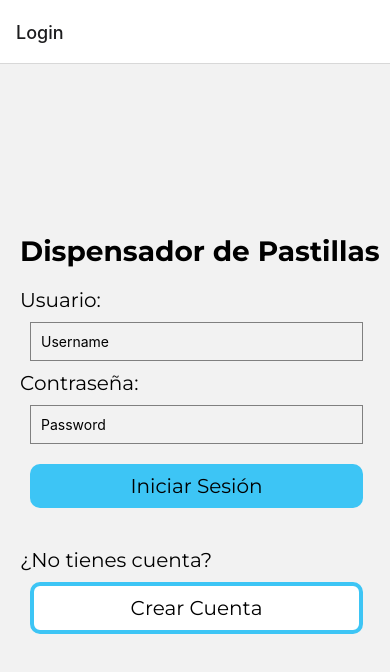
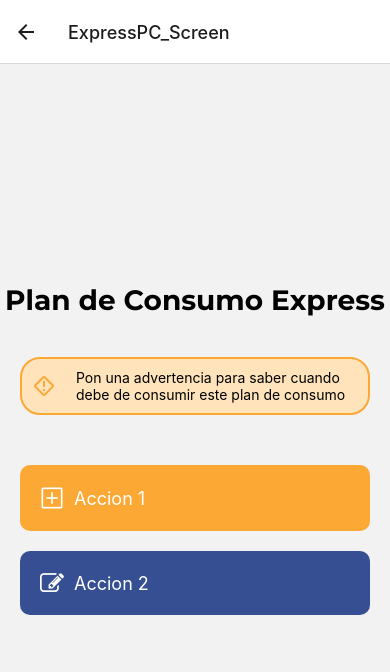
Before and after one commit to AreMunoz/Dispensador-de-Pastillas-con-React, a React Native app: screen /ExpressPC_Screen in a window 390 px wide. Shown: the top 672 px of the page. Built offline with nearby package versions, Linux system fonts and the light colour scheme.

Commit message:
botones de PC Express

```diff
--- a/Navigation.tsx
+++ b/Navigation.tsx
@@ -13,6 +13,7 @@ import SignInScreen from './screens/SignInScreen'
 import ModificarPC_Screen from './screens/ModificarPC_Screen';
 import EliminarPC_Screen from './screens/EliminarPC_Screen';
 import BottomTab from './screens/BottomTab';
+import ExpressPC_Screen from './screens/ExpressPC_Screen';
 const Stack = createStackNavigator<RootStackParamList>();
 
 const Navigation = () => {
@@ -28,6 +29,7 @@ const Navigation = () => {
         <Stack.Screen name="EliminarPC_Screen" component={EliminarPC_Screen} />
         <Stack.Screen name="SignInScreen" component={SignInScreen} />
         <Stack.Screen name="ModificarPC_Screen" component={ModificarPC_Screen} />
+        <Stack.Screen name="ExpressPC_Screen" component={ExpressPC_Screen} />
 
       </Stack.Navigator>
 
--- a/routes.d.ts
+++ b/routes.d.ts
@@ -11,6 +11,7 @@ export type RootStackParamList = {
     HistorialScreen: undefined;
     VincularDispScreen: undefined;
     ModificarPC_Screen: undefined;
+    ExpressPC_Screen: undefined;
 
 };
 
--- a/screens/BottomTab.tsx
+++ b/screens/BottomTab.tsx
@@ -1,25 +1,33 @@
-import React from 'react';
-import { View, Text, Button, StyleSheet } from 'react-native';
-import { NavigationContainer } from '@react-navigation/native';
-import { BottomTabScreenProps, createBottomTabNavigator } from '@react-navigation/bottom-tabs';
-import { StackScreenProps } from '@react-navigation/stack';
-import { RootStackParamList } from '../routes';
-import { RootTapParamList } from '../routes';
-import { Feather, Ionicons, FontAwesome5, Entypo } from "@expo/vector-icons"
-import HomeSection from './tabs/HomeTab';
-import MasInfo from './tabs/MasInfo';
-import DispositivoTab from './tabs/DispositivoTab';
-import HistorialSection from './tabs/HistorialTab';
+import React from "react";
+import { View, Text, Button, StyleSheet } from "react-native";
+import { NavigationContainer } from "@react-navigation/native";
+import {
+  BottomTabScreenProps,
+  createBottomTabNavigator,
+} from "@react-navigation/bottom-tabs";
+import { StackScreenProps } from "@react-navigation/stack";
+import { RootStackParamList } from "../routes";
+import { RootTapParamList } from "../routes";
+import { Feather, Ionicons, FontAwesome5, Entypo } from "@expo/vector-icons";
+import HomeSection from "./tabs/HomeTab";
+import MasInfo from "./tabs/MasInfo";
+import DispositivoTab from "./tabs/DispositivoTab";
+import HistorialSection from "./tabs/HistorialTab";
 
-
-type HomeScreenProps = BottomTabScreenProps<RootTapParamList, 'HomeTab'>;
-type MasInfoSectionProps = BottomTabScreenProps<RootTapParamList, 'MasInfo'>;
-type DispositivoTabProps = BottomTabScreenProps<RootTapParamList, 'DispositivoTab'>;
-type HistorialSectionProps = BottomTabScreenProps<RootTapParamList, 'HistorialTab'>;
+type HomeScreenProps = BottomTabScreenProps<RootTapParamList, "HomeTab">;
+type MasInfoSectionProps = BottomTabScreenProps<RootTapParamList, "MasInfo">;
+type DispositivoTabProps = BottomTabScreenProps<
+  RootTapParamList,
+  "DispositivoTab"
+>;
+type HistorialSectionProps = BottomTabScreenProps<
+  RootTapParamList,
+  "HistorialTab"
+>;
 
 function HomeTab({ navigation, route }: HomeScreenProps) {
   return (
-    <View style={{ flex: 1, justifyContent: 'center', alignItems: 'center' }}>
+    <View style={{ flex: 1, justifyContent: "center", alignItems: "center" }}>
       <HomeSection onPress={() => console.log("funciona home tab")} />
     </View>
   );
@@ -27,7 +35,7 @@ function HomeTab({ navigation, route }: HomeScreenProps) {
 
 function HistorialTab({ navigation, route }: HistorialSectionProps) {
   return (
-    <View style={{ flex: 1, justifyContent: 'center', alignItems: 'center' }}>
+    <View style={{ flex: 1, justifyContent: "center", alignItems: "center" }}>
       <HistorialSection onPress={() => console.log("funciona historial tab")} />
     </View>
   );
@@ -35,14 +43,16 @@ function HistorialTab({ navigation, route }: HistorialSectionProps) {
 
 function DispositivoSection({ navigation, route }: DispositivoTabProps) {
   return (
-    <View style={{ flex: 1, justifyContent: 'center', alignItems: 'center' }}>
-      <DispositivoTab onPress={() => console.log("funciona el tab del dipositivo")} />
+    <View style={{ flex: 1, justifyContent: "center", alignItems: "center" }}>
+      <DispositivoTab
+        onPress={() => console.log("funciona el tab del dipositivo")}
+      />
     </View>
   );
 }
 function MasInfoSection({ navigation, route }: MasInfoSectionProps) {
   return (
-    <View style={{ flex: 1, justifyContent: 'center', alignItems: 'center' }}>
+    <View style={{ flex: 1, justifyContent: "center", alignItems: "center" }}>
       <MasInfo onPress={() => console.log("funciona mas info")} />
     </View>
   );
@@ -51,14 +61,50 @@ function MasInfoSection({ navigation, route }: MasInfoSectionProps) {
 const Tab = createBottomTabNavigator<RootTapParamList>();
 function BottomTab() {
   return (
-
-    <Tab.Navigator initialRouteName='HistorialTab' screenOptions={{
-      tabBarActiveTintColor: "#65B741"
-    }}>
-      <Tab.Screen name="HomeTab" component={HomeTab} options={{ tabBarIcon: ({ size, color }) => <Feather name='home' size={size} color={color} />, title: "Holi" }} />
-      <Tab.Screen name="HistorialTab" component={HistorialTab} options={{ tabBarIcon: ({ size, color }) => <FontAwesome5 name='history' size={size} color={color} /> }} />
-      <Tab.Screen name="DispositivoTab" component={DispositivoSection} options={{ tabBarIcon: ({ size, color }) => <Ionicons name='hardware-chip-outline' size={size} color={color} /> }} />
-      <Tab.Screen name="MasInfo" component={MasInfoSection} options={{ tabBarIcon: ({ size, color }) => <Entypo name='dots-three-horizontal' size={size} color={color} /> }} />
+    <Tab.Navigator
+      initialRouteName="HistorialTab"
+      screenOptions={{
+        tabBarActiveTintColor: "#65B741",
+      }}
+    >
+      <Tab.Screen
+        name="HomeTab"
+        component={HomeTab}
+        options={{
+          tabBarIcon: ({ size, color }) => (
+            <Feather name="home" size={size} color={color} />
+          ),
+          title: "Home",
+        }}
+      />
+      <Tab.Screen
+        name="HistorialTab"
+        component={HistorialTab}
+        options={{
+          tabBarIcon: ({ size, color }) => (
+            <FontAwesome5 name="history" size={size} color={color} />
+          ),
+          title: "Historial",
+        }}
+      />
+      <Tab.Screen
+        name="DispositivoTab"
+        component={DispositivoSection}
+        options={{
+          tabBarIcon: ({ size, color }) => (
+            <Ionicons name="hardware-chip-outline" size={size} color={color} />
+          ), title: "Dispositivo",
+        }}
+      />
+      <Tab.Screen
+        name="MasInfo"
+        component={MasInfoSection}
+        options={{
+          tabBarIcon: ({ size, color }) => (
+            <Entypo name="dots-three-horizontal" size={size} color={color} />
+          ), title: "Mas Información",
+        }}
+      />
     </Tab.Navigator>
   );
 }
--- a/screens/ConsultarPC_Screen.tsx
+++ b/screens/ConsultarPC_Screen.tsx
@@ -141,7 +141,7 @@ const ConsultarPC_Screen = ({ navigation }: ConsultarPCScreenProps) => {
 
 
 
-            <TouchableOpacity style={[styles.formatoButton, styles.buttonRegresar]}>
+            <TouchableOpacity style={[styles.formatoButton, styles.buttonRegresar]} onPress={() => navigation.navigate('GestionarPlanConsumo' as never)}>
                 <Ionicons name="return-up-back" size={24} color={'white'} />
                 <Text style={styles.buttonText}>Regresar</Text>
             </TouchableOpacity>
--- a/screens/EliminarPC_Screen.tsx
+++ b/screens/EliminarPC_Screen.tsx
@@ -50,7 +50,7 @@ const EliminarPC_Screen = ({ navigation } : EliminarPCScreenProps) => {
                 <Text style={styles.buttonText}>Eliminar Plan de Consumo</Text>
             </TouchableOpacity>
 
-            <TouchableOpacity style={[styles.button, styles.buttonRegresar]}>
+            <TouchableOpacity style={[styles.button, styles.buttonRegresar]} onPress={() => navigation.navigate('GestionarPlanConsumo' as never)}>
                 <Ionicons name="return-up-back" size={24} color={'white'} />
                 <Text style={styles.buttonText}>Regresar</Text>
             </TouchableOpacity>
--- /dev/null
+++ b/screens/ExpressPC_Screen.tsx
@@ -0,0 +1,141 @@
+import React from "react";
+import { View, Text, Button, StyleSheet, TouchableOpacity } from "react-native";
+import { useNavigation, useRoute } from "@react-navigation/native";
+import { StackScreenProps } from "@react-navigation/stack";
+import { RootStackParamList } from "../routes";
+import {
+  AntDesign,
+  FontAwesome,
+  MaterialCommunityIcons,
+} from "@expo/vector-icons";
+import colors from "./src/colors";
+
+//<Button title="HomeTab" onPress={() => handleAction('HomeScreen')} />
+//<Button title='HistorialTab' onPress={() => handleAction('HistorialTab')}/>
+
+type ExpressPC_Props = StackScreenProps<RootStackParamList, "ExpressPC_Screen">;
+
+const ExpressPC = ({ navigation, route }: ExpressPC_Props) => {
+  // Función para manejar la acción
+  const handleAction = (action: string) => {
+    if (action === "crear") {
+      // Realizar la lógica para crear un plan de consumo
+      navigation.navigate("FormScreenCrearPM");
+    } else if (action === "modificar") {
+      // Realizar la lógica para modificar un plan de consumo
+      navigation.navigate("ModificarPC_Screen");
+    } else if (action === "consultar") {
+      // Realizar la lógica para consultar un plan de consumo
+      navigation.navigate("ConsultarPC_Screen");
+    } else if (action === "eliminar") {
+      // Realizar la lógica para eliminar un plan de consumo
+      navigation.navigate("EliminarPC_Screen");
+    } else if (action === "HistorialTab") {
+      // Realizar la lógica para ir a la pantalla de HistorialTab
+      navigation.navigate("AccionesHardwareScreen");
+    } else if (action === "express") {
+      // Realizar la lógica para ir a la pantalla de HistorialTab
+      navigation.navigate("ExpressPC_Screen");
+    }
+  };
+
+  return (
+    <View style={styles.container}>
+      <View>
+        <Text style={styles.title}>Plan de Consumo Express</Text>
+      </View>
+
+      <View style={styles.alert}>
+        <MaterialCommunityIcons
+          name="alert-rhombus-outline"
+          size={24}
+          color="#fba834"
+        />
+        <Text>
+          Pon una advertencia para saber cuando debe de consumir este plan de
+          consumo
+        </Text>
+      </View>
+      <View style={styles.buttonContainer}>
+
+
+        <TouchableOpacity
+          style={[styles.buttonManual, styles.color1Button]}
+          onPress={() => handleAction("crear")}
+        >
+          <AntDesign name="plussquareo" size={24} color="white" />
+          <Text style={styles.buttonText}>Accion 1</Text>
+        </TouchableOpacity>
+
+        <TouchableOpacity
+          style={[styles.buttonManual, styles.color2Button]}
+          onPress={() => handleAction("modificar")}
+        >
+          <FontAwesome name="edit" size={24} color="white" />
+          <Text style={styles.buttonText}>Accion 2</Text>
+        </TouchableOpacity>
+      </View>
+    </View>
+  );
+};
+
+const styles = StyleSheet.create({
+  container: {
+    flex: 1,
+    justifyContent: "center",
+    alignItems: "center",
+  },
+  title: {
+    fontFamily: "Montserrat-Bold",
+    fontSize: 28,
+    marginBottom: 20,
+  },
+  buttonContainer: {
+    marginTop: 20,
+  },
+  buttonManual: {
+    backgroundColor: "green",
+    padding: 20,
+    width: 350,
+    margin: 10,
+    borderRadius: 10,
+    flexDirection: "row",
+    alignItems: "center",
+    justifyContent: "flex-start",
+  },
+  color1Button: {
+    backgroundColor: colors.Orange.dark,
+  },
+  color2Button: {
+    backgroundColor: colors.Blue.dark,
+  },
+  color3Button: {
+    backgroundColor: colors.Lila.main,
+  },
+  color4Button: {
+    backgroundColor: colors.Red.light,
+  },
+  color5Button: {
+    backgroundColor: colors.Green.light,
+  },
+  buttonText: {
+    color: "white",
+    fontSize: 18,
+    marginLeft: 10,
+  },
+  alert: {
+    backgroundColor: colors.Orange.light,
+    borderWidth: 2,
+    borderColor: colors.Orange.dark,
+    borderRadius: 20,
+    padding: 10,
+    margin: 20,
+    width: 'auto',
+    gap: 20,
+    flexDirection: "row",
+    alignItems: "center",
+    justifyContent: "flex-start",
+  },
+});
+
+export default ExpressPC;
--- a/screens/GestionarPlanConsumo.tsx
+++ b/screens/GestionarPlanConsumo.tsx
@@ -3,7 +3,7 @@ import { View, Text, Button, StyleSheet, TouchableOpacity } from 'react-native';
 import { useNavigation, useRoute } from '@react-navigation/native';
 import { StackScreenProps } from '@react-navigation/stack';
 import { RootStackParamList } from '../routes';
-import { AntDesign, FontAwesome, FontAwesome5 } from '@expo/vector-icons';
+import { AntDesign, FontAwesome, FontAwesome5, MaterialIcons } from '@expo/vector-icons';
 import colors from './src/colors';
 
 //<Button title="HomeTab" onPress={() => handleAction('HomeScreen')} />
@@ -31,6 +31,9 @@ const GestionarPlanConsumo = ({ navigation, route }: GestionarPlanConsumoProps)
         } else if (action === 'HistorialTab') {
             // Realizar la lógica para ir a la pantalla de HistorialTab
             navigation.navigate('AccionesHardwareScreen');
+        }else if (action === 'express') {
+            // Realizar la lógica para ir a la pantalla de HistorialTab
+            navigation.navigate('ExpressPC_Screen');
         }
     };
 
@@ -69,8 +72,8 @@ const GestionarPlanConsumo = ({ navigation, route }: GestionarPlanConsumoProps)
 
 
 
-                <TouchableOpacity style={[styles.buttonManual, styles.color4Button]} onPress={() => handleAction('eliminar')}>
-                    <FontAwesome name="trash-o" size={24} color="white" />
+                <TouchableOpacity style={[styles.buttonManual, styles.color5Button]} onPress={() => handleAction('express')}>
+                    <MaterialIcons name="autorenew" size={24} color="white" />
                     <Text style={styles.buttonText}>Plan de consumo expres </Text>
                 </TouchableOpacity>
 
@@ -87,6 +90,7 @@ const styles = StyleSheet.create({
         flex: 1,
         justifyContent: 'center',
         alignItems: 'center',
+        backgroundColor: colors.BG.light,
     },
     title: {
         fontFamily: "Montserrat-Bold",
@@ -118,7 +122,9 @@ const styles = StyleSheet.create({
     color4Button: {
         backgroundColor: colors.Red.light,
     },
-
+    color5Button: {
+        backgroundColor: colors.Green.light,
+    },
     buttonText: {
         color: 'white',
         fontSize: 18,
--- a/screens/src/colors.ts
+++ b/screens/src/colors.ts
@@ -1,4 +1,8 @@
 const colors = {
+    BG:{
+        light: "#ffffff",
+        dark: "#000000",
+    },
     Blue: {
       dark: "#354F92",
       cyan: "#3DC5F5",
@@ -20,6 +24,7 @@ const colors = {
     },
     Orange:{
         dark: "#fba834",
+        light: "#FFE3BB",
     },
   };
 
--- a/screens/tabs/DispositivoTab.tsx
+++ b/screens/tabs/DispositivoTab.tsx
@@ -1,16 +1,22 @@
-import React, { useState } from 'react';
-import { View, TextInput, Button, StyleSheet, Text, TouchableOpacity } from 'react-native';
-import { useForm, Controller } from 'react-hook-form';
-import { StackScreenProps } from '@react-navigation/stack';
-import { RootStackParamList, RootTapParamList } from '../../routes';
-import { BottomTabScreenProps } from '@react-navigation/bottom-tabs';
-import colors from '../src/colors';
-import { MaterialIcons } from '@expo/vector-icons';
+import React, { useState } from "react";
+import {
+  View,
+  TextInput,
+  Button,
+  StyleSheet,
+  Text,
+  TouchableOpacity,
+} from "react-native";
+import { useForm, Controller } from "react-hook-form";
+import { StackScreenProps } from "@react-navigation/stack";
+import { RootStackParamList, RootTapParamList } from "../../routes";
+import { BottomTabScreenProps } from "@react-navigation/bottom-tabs";
+import colors from "../src/colors";
+import { MaterialIcons, MaterialCommunityIcons } from "@expo/vector-icons";
 
 type DispositivoTabProps = {
-    onPress: () => void
-}
-
+  onPress: () => void;
+};
 
 interface FormData {
   IDcabina: string;
@@ -21,13 +27,14 @@ const DispositivoTab = ({ onPress }: DispositivoTabProps) => {
 
   return (
     <View style={styles.container}>
-
       <View>
-                <Text style={styles.title} >Vincular Dispositivo</Text>
+        <Text style={styles.title}>Vincular Dispositivo</Text>
       </View>
 
       <View style={styles.buttonContainer}>
-                <Text>Ingrese el ID de la cabina a vincular</Text>
+        <Text style={styles.textFormat}>
+          Ingrese el ID de la cabina a vincular
+        </Text>
         <Controller
           control={control}
           render={({ field: { onChange, onBlur, value } }) => (
@@ -43,9 +50,17 @@ const DispositivoTab = ({ onPress }: DispositivoTabProps) => {
           defaultValue=""
         />
         <View>
-                    <TouchableOpacity style={styles.buttonVincular}>
+          <TouchableOpacity
+            style={[
+              styles.color3Button,
+              styles.buttonManual,
+              { marginBottom: 50 },
+            ]}
+          >
             <MaterialIcons name="on-device-training" size={32} color="white" />
-                        <Text style={styles.buttonText}>Vincular Cabina</Text>
+            <Text style={[styles.textFormat, styles.buttonText]}>
+              Vincular Cabina
+            </Text>
           </TouchableOpacity>
         </View>
 
@@ -54,26 +69,46 @@ const DispositivoTab = ({ onPress }: DispositivoTabProps) => {
             <Text style={styles.tituloTexto}>Estado del Dispensador</Text>
           </View>
           <View>
-                        <Text>Cabina 1:</Text>
-                        <Text>Cabina 2: </Text>
-                        <Text>Cabina 3:</Text>
+            <Text style={styles.textFormat}>Cabina 1:</Text>
+            <Text style={styles.textFormat}>Cabina 2:</Text>
+            <Text style={styles.textFormat}>Cabina 3:</Text>
           </View>
         </View>
 
+        <TouchableOpacity
+          style={[styles.buttonManual, styles.color1Button]}
+          onPress={() => console.log("vaciar cabina...")}
+        >
+          <MaterialCommunityIcons
+            name="hand-coin-outline"
+            size={30}
+            color="white"
+          />
+          <Text style={[styles.textFormat, styles.buttonText]}>
+            Vaciar cabina
+          </Text>
+        </TouchableOpacity>
 
+        <TouchableOpacity
+          style={[styles.buttonManual, styles.color2Button]}
+          onPress={() => console.log("llenar cabina...")}
+        >
+          <MaterialCommunityIcons name="basket-fill" size={30} color="white" />
+          <Text style={[styles.textFormat, styles.buttonText]}>
+            Llenar cabina
+          </Text>
+        </TouchableOpacity>
       </View>
     </View>
   );
 };
 
 const styles = StyleSheet.create({
-
   container: {
     flex: 1,
     padding: 15,
-        width: '90%',
-        alignItems: 'center',
-
+    width: "90%",
+    alignItems: "center",
   },
   title: {
     fontFamily: "Montserrat-Bold",
@@ -82,43 +117,42 @@ const styles = StyleSheet.create({
   },
   buttonContainer: {
     marginBottom: 20,
-        alignItems: 'center',
+    alignItems: "center",
   },
   input: {
     borderWidth: 1,
-        borderColor: 'gray',
+    borderColor: "gray",
     borderRadius: 5,
-        backgroundColor: 'white',
+    backgroundColor: "white",
     padding: 10,
     margin: 10,
     width: 350,
   },
-    buttonVincular: {
-        backgroundColor: colors.Lila.main,
+  buttonManual: {
     padding: 10,
-        width: 350,
+    width: "auto",
+    paddingHorizontal: 30,
     margin: 10,
-        marginBottom: 80,
     borderRadius: 10,
-        flexDirection: 'row',
-        alignItems: 'center',
-        justifyContent: 'flex-start',
+    flexDirection: "row",
+    alignItems: "center",
+    justifyContent: "flex-start",
   },
   buttonText: {
-        color: 'white',
+    color: "white",
     fontSize: 18,
     marginLeft: 10,
   },
   alertContainer: {
     borderWidth: 3,
     borderColor: colors.Blue.medium,
-        backgroundColor: 'white',
+    backgroundColor: "white",
     padding: 10,
     paddingTop: 30,
     margin: 5,
     marginTop: 10,
     marginBottom: 25,
-        height: 100,
+    height: "auto",
     width: 350,
     borderRadius: 10,
   },
@@ -126,22 +160,33 @@ const styles = StyleSheet.create({
     borderWidth: 1,
     padding: 10,
     margin: 5,
-        position: 'absolute',
+    position: "absolute",
     top: -35,
-        alignSelf: 'center',
+    alignSelf: "center",
     backgroundColor: colors.Blue.medium,
     borderColor: colors.Blue.medium,
     borderRadius: 5,
-        width: '90%',
-        fontFamily: 'Montserrat-Regular',
-        fontSize: 32,
+    width: "90%",
   },
   tituloTexto: {
-        color: 'white',
-        fontWeight: 'bold',
-        alignSelf: 'center',
+    color: "white",
+    fontWeight: "bold",
+    alignSelf: "center",
+    fontSize: 16,
+    fontFamily: "Montserrat-Bold",
   },
-
-
+  color1Button: {
+    backgroundColor: colors.Orange.dark,
+  },
+  color2Button: {
+    backgroundColor: colors.Blue.dark,
+  },
+  color3Button: {
+    backgroundColor: colors.Lila.main,
+  },
+  textFormat: {
+    fontFamily: "Montserrat-Regular",
+    fontSize: 14,
+  },
 });
 export default DispositivoTab;
--- a/screens/tabs/HistorialTab.tsx
+++ b/screens/tabs/HistorialTab.tsx
@@ -33,10 +33,10 @@ const HistorialSection = ({ onPress }: HistorialSectionProps) => {
 
             <View style={styles.boxAlertContainer}>
                 <View>
-                    <Text>Medicamento:</Text>
-                    <Text>Hora:</Text>
-                    <Text>Fecha:</Text>
-                    <Text>Estado:</Text>
+                    <Text style={styles.textFormat}>Medicamento:</Text>
+                    <Text style={styles.textFormat}>Hora:</Text>
+                    <Text style={styles.textFormat}>Fecha:</Text>
+                    <Text style={styles.textFormat}>Estado:</Text>
                 </View>
             </View>
 
@@ -87,6 +87,10 @@ const styles = StyleSheet.create({
         borderColor: colors.Orange.dark,
         borderWidth: 3,
     },
+    textFormat: {
+        fontFamily: "Montserrat-Regular",
+        fontSize: 14,
+      },
 });
 
 export default HistorialSection;
--- a/screens/tabs/HomeTab.tsx
+++ b/screens/tabs/HomeTab.tsx
@@ -34,9 +34,9 @@ const HomeSection = ({ onPress }: HomeSectionProps) => {
                 </View>
                 <View style={{padding:5, paddingTop: 20}}>
 
-                    <Text>Medicamento:</Text>
-                    <Text>Fecha:</Text>
-                    <Text>Hora:</Text>
+                    <Text style={styles.textFormat}>Medicamento:</Text>
+                    <Text style={styles.textFormat}>Fecha:</Text>
+                    <Text style={styles.textFormat}>Hora:</Text>
                 </View>
             </View>
 
@@ -51,8 +51,8 @@ const HomeSection = ({ onPress }: HomeSectionProps) => {
                     <Text style={styles.tituloTexto}>Medicamento No Consumido:</Text>
                 </View>
                 <View style={{padding:5, paddingTop: 20}}>
-                    <Text>Medicamento:</Text>
-                    <Text>Se reprograma para la siguiente hora:</Text>
+                    <Text style={styles.textFormat}>Medicamento:</Text>
+                    <Text style={styles.textFormat}>Se reprograma para la siguiente hora:</Text>
                 </View>
             </View>
 
@@ -147,6 +147,10 @@ const styles = StyleSheet.create({
         alignSelf: 'center',
         fontSize: 18,
     },
+    textFormat: {
+        fontFamily: 'Montserrat-Regular',
+        fontSize: 14,
+    },
 });
 
 export default HomeSection;
--- a/screens/tabs/MasInfo.tsx
+++ b/screens/tabs/MasInfo.tsx
@@ -1,70 +1,79 @@
-import React from 'react';
-import { View, Text, Button, StyleSheet, TouchableOpacity } from 'react-native';
-import { StackScreenProps } from '@react-navigation/stack';
-import { RootStackParamList, RootTapParamList } from '../../routes';
-import { BottomTabScreenProps } from '@react-navigation/bottom-tabs';
-import colors from '../src/colors';
-import { Ionicons, MaterialIcons, Entypo } from '@expo/vector-icons';
+import React from "react";
+import { View, Text, Button, StyleSheet, TouchableOpacity } from "react-native";
+import { StackScreenProps } from "@react-navigation/stack";
+import { RootStackParamList, RootTapParamList } from "../../routes";
+import { BottomTabScreenProps } from "@react-navigation/bottom-tabs";
+import colors from "../src/colors";
+import { Ionicons, MaterialIcons, Entypo } from "@expo/vector-icons";
 
 type MasInfoSectionProps = {
-    onPress: () => void
-}
+  onPress: () => void;
+};
 
 const MasInfoSection = ({ onPress }: MasInfoSectionProps) => {
   return (
     <View style={styles.container}>
       <View style={styles.buttonContainer}>
         <Ionicons name="person-circle-outline" size={100} color="black" />
-                <Text style={{ fontSize: 20, fontWeight: 'bold', marginTop: 10, color: 'grey' }}>Nombre de Usuario</Text>
+        <Text
+          style={{
+            fontSize: 20,
+            fontWeight: "bold",
+            marginTop: 10,
+            color: "grey",
+          }}
+        >
+          Nombre de Usuario
+        </Text>
       </View>
-
 
       <TouchableOpacity style={[styles.button, styles.buttonExit]}>
         <MaterialIcons name="exit-to-app" size={24} color="white" />
-                <Text style={styles.buttonText}>Salir</Text>
+        <Text style={[styles.buttonText, styles.textFormat]}>Salir</Text>
       </TouchableOpacity>
-
-
 
       <TouchableOpacity style={[styles.button, styles.buttonManual]}>
         <Entypo name="open-book" size={24} color="white" />
-                <Text style={styles.buttonText}>Manual de Usuario</Text>
+        <Text style={[styles.buttonText, styles.textFormat]}>
+          Manual de Usuario
+        </Text>
       </TouchableOpacity>
-
-
     </View>
   );
 };
 
 const styles = StyleSheet.create({
-
   container: {
     flex: 1,
     padding: 10,
-        width: '90%',
-        alignItems: 'center',
-
+    width: "100%",
+    alignItems: "center",
+    backgroundColor: colors.BG.light,
   },
   buttonContainer: {
     marginBottom: 20,
-        alignItems: 'center',
+    alignItems: "center",
   },
   button: {
     padding: 20,
-        width: '90%',
+    width: "90%",
     margin: 10,
     borderRadius: 10,
-        flexDirection: 'row',
-        alignItems: 'center',
-        justifyContent: 'flex-start',
+    flexDirection: "row",
+    alignItems: "center",
+    justifyContent: "flex-start",
   },
-    buttonExit: {  backgroundColor: colors.Red.light, },
-    buttonManual: { backgroundColor: colors.Blue.dark, },
+  buttonExit: { backgroundColor: colors.Red.light },
+  buttonManual: { backgroundColor: colors.Blue.dark },
 
   buttonText: {
-        color: 'white',
+    color: "white",
     fontSize: 18,
-        marginLeft: 10
-    }
+    marginLeft: 10,
+  },
+  textFormat: {
+    fontFamily: "Montserrat-Regular",
+    fontSize: 16,
+  },
 });
 export default MasInfoSection;
```
Lines whose indentation alone changed are shown as unchanged.
